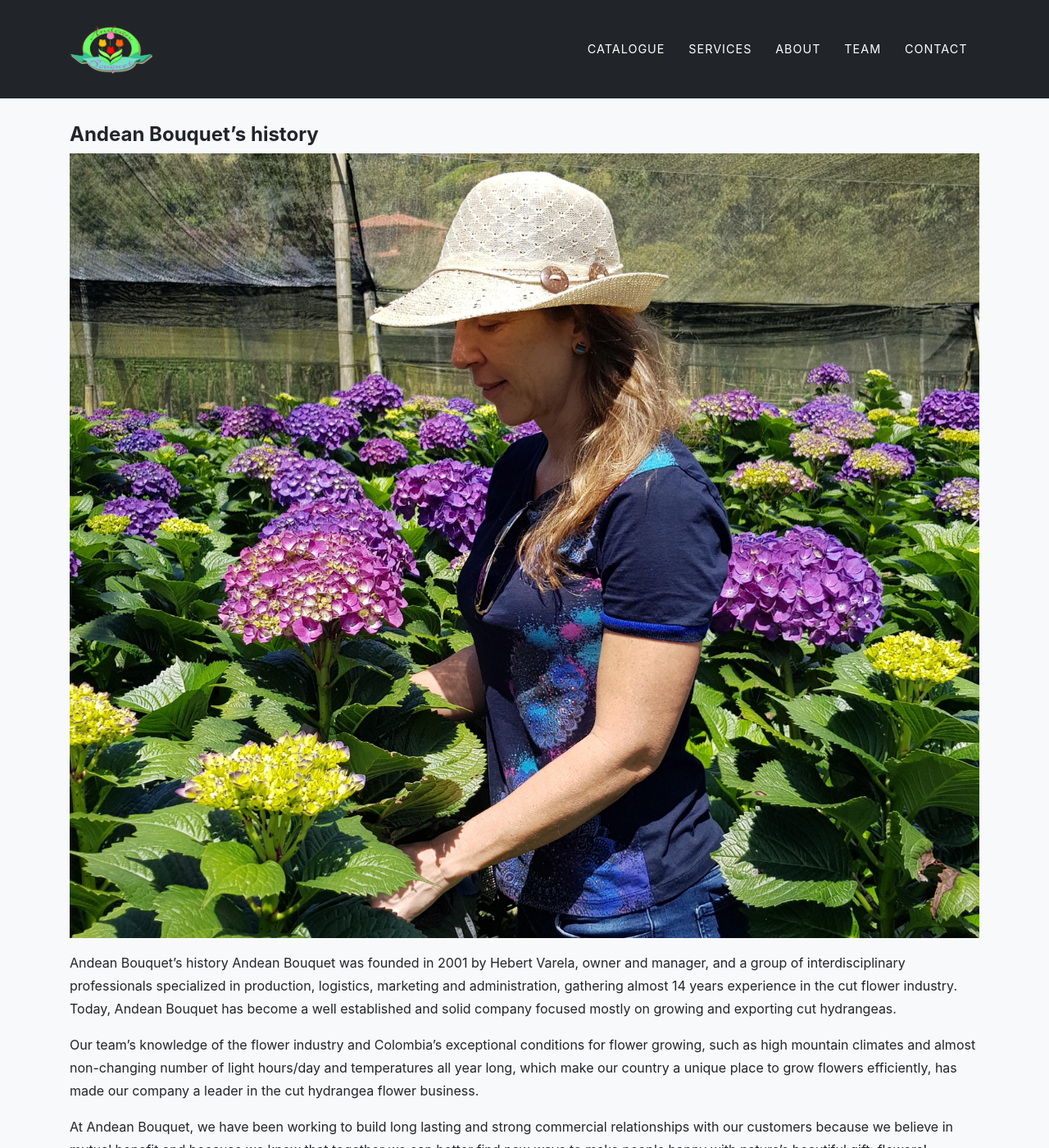
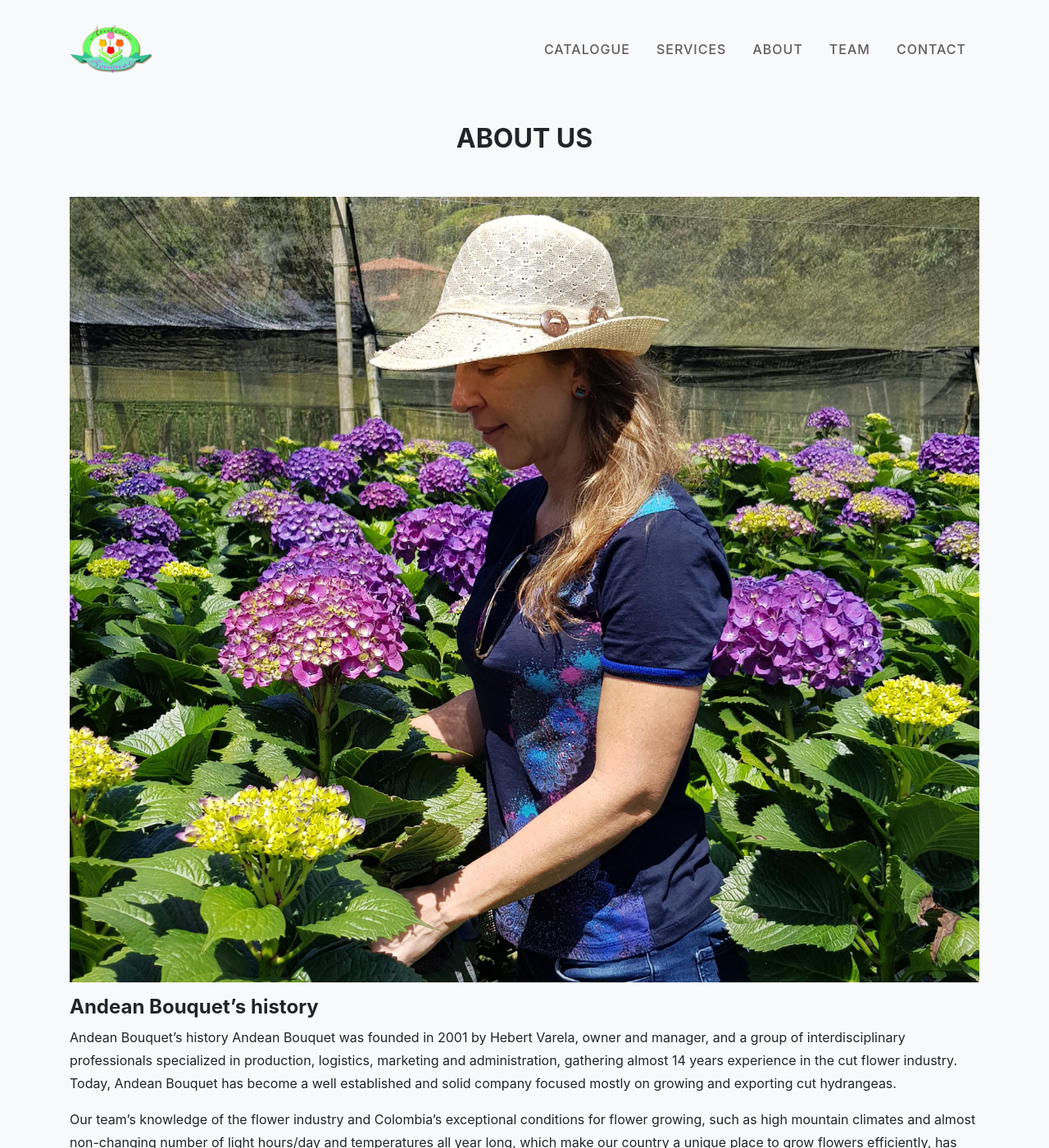
Before and after one commit to andeanbouquet/andeanbouquet.github.io, a Jekyll site: the page built from more_about_us.md, in a window 1280 px wide and 1400 px high. Shown: the whole window at 82% size. Built offline with Jekyll 4.4.1, drawn with Linux system fonts in a browser that asks for light colours; some web fonts are replaced.

Commit message:
nav bar color contrast

```diff
--- a/_includes/nav.html
+++ b/_includes/nav.html
@@ -1,5 +1,5 @@
 <!-- Navigation -->
-<nav class="navbar navbar-expand-lg navbar-dark fixed-top" id="mainNav" style="background-color: #212529">
+<nav class="navbar navbar-expand-lg navbar-dark fixed-top" id="mainNav">
   <div class="container">
     <a class="navbar-brand js-scroll-trigger" href="{{ site.baseurl }}/#">
       {%- if site.logo -%}
--- a/_sass/components/_navbar.scss
+++ b/_sass/components/_navbar.scss
@@ -24,11 +24,11 @@
   .navbar-nav {
     .nav-item {
       .nav-link {
-        font-size: 90%;
-        font-weight: 400;
+        font-size: 100%;
+        font-weight: 500;
         padding: 0.75em 0;
         letter-spacing: 1px;
-        color: white;
+        color: #625b5b;
         @include heading-font;
         &.active,
         &:hover {
--- a/more_about_us.md
+++ b/more_about_us.md
@@ -4,13 +4,15 @@ title: About Us
 background: grey
 ---
 
-<!-- <div class="col-lg-12 text-center">
+<div class="col-lg-12 text-center">
 	<h2 class="section-heading text-uppercase">About Us</h2>
-</div> -->
+</div>
+
+<br>
+
+![An image](./assets/img/subpages/maria.jpg){:height="100%" width="100%"}
 
 ####  Andean Bouquet’s history
-
-![An image](./assets/img/subpages/maria.jpg){:height="100%" width="100%"}
 
 Andean Bouquet’s history Andean Bouquet was founded in 2001 by Hebert Varela, owner and manager, and a group of interdisciplinary professionals specialized in production, logistics, marketing and administration, gathering almost 14 years experience in the cut flower industry. Today, Andean Bouquet has become a well established and solid company focused mostly on growing and exporting cut hydrangeas.
 
@@ -18,12 +20,13 @@ Our team’s knowledge of the flower industry and Colombia’s exceptional condi
 
 At Andean Bouquet, we have been working to build long lasting and strong commercial relationships with our customers because we believe in mutual benefit and because we know that together we can better find new ways to make people happy with nature’s beautiful gift: flowers!
 
+<br>
+![An image](./assets/img/subpages/hebert.jpg){:height="100%" width="100%"}
 
 ####  Mission
 
 Our goals are to always have happy customers with our beautiful, fresh and consistent high-quality cut flowers delivered on time to our customers by our team and to always maintain the well-being of our staff and surroundings by being socially and environmentally conscious.
 
-![An image](./assets/img/subpages/hebert.jpg){:height="100%" width="100%"}
 
 ####  Vision
 
```
Also changed, not shown: 10 other files.
